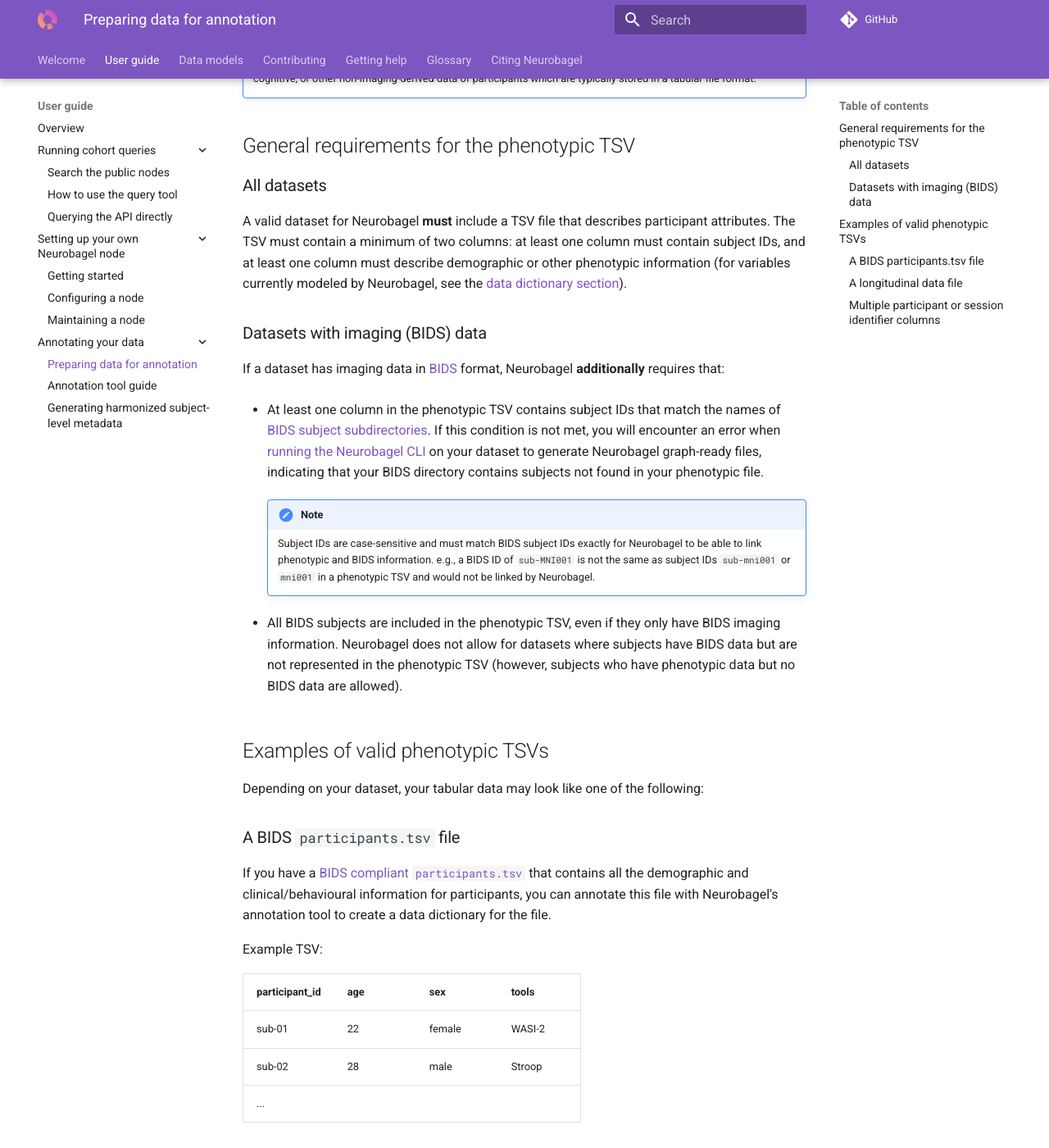
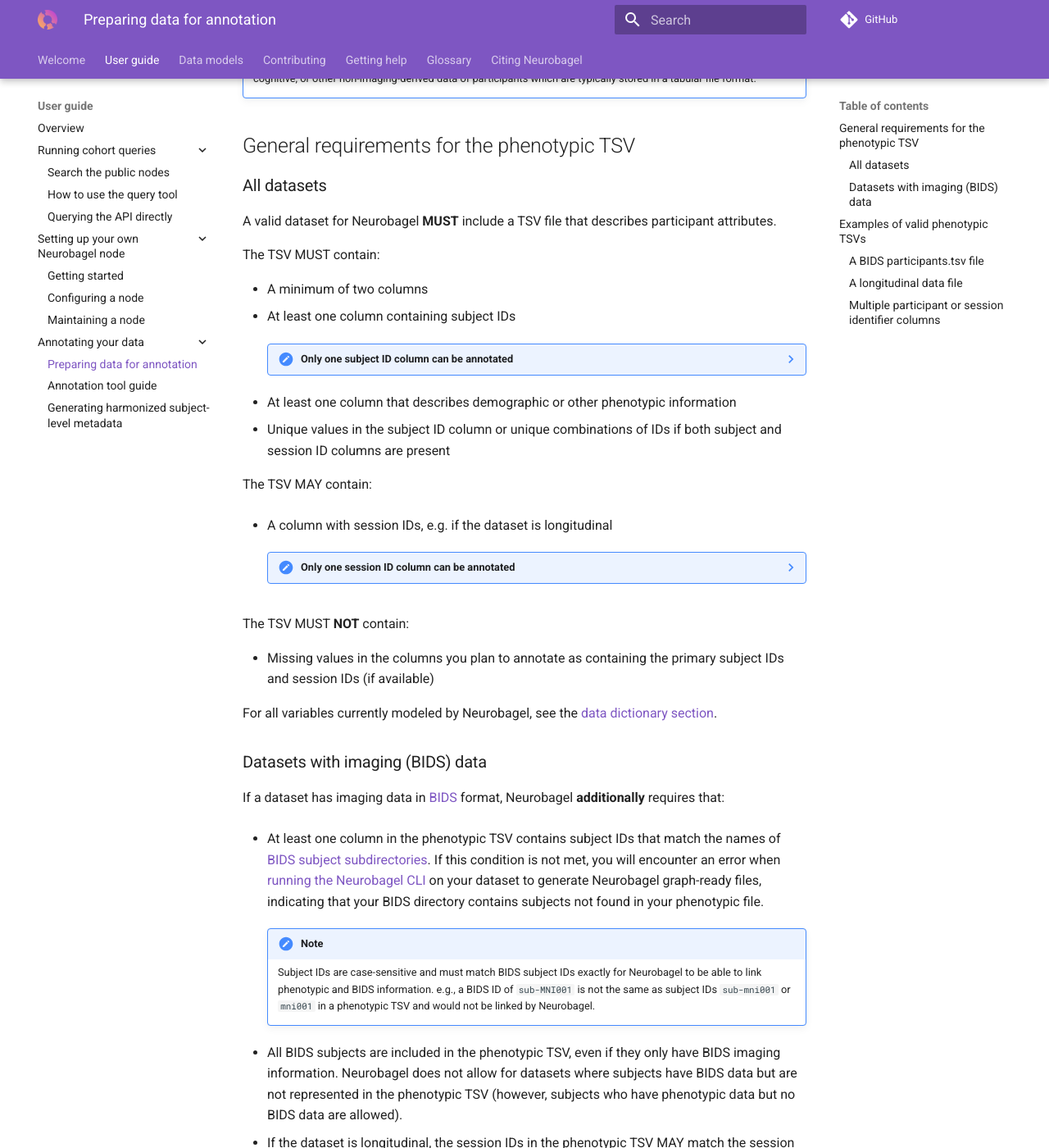
Before and after one commit to neurobagel/develop, an MkDocs documentation site: the page built from docs/docs/data_prep.md, in a window 1280 px wide and 1400 px high, scrolled down 428 px. Shown: the whole window at 82% size. Built offline with MkDocs 1.6.1 and Material for MkDocs 9.7.7, drawn with Linux system fonts in a browser that asks for light colours; comment, search, counter and statistics services are not loaded; some of the changed text lies outside the part shown.

Commit message:
[ENH] Clearer DOCs for session and participant IDs (neurobagel/documentation#226)
* [ENH] Use MUST keyword

Also some overlength line breaks

* [ENH] Clarify required columns

* [ENH] Clarify requirements for session IDs

- Also include a clarification in the section
  on multiple participants or sessions

* [ENH] Clarify restrictions on annotation

* [REF] Changes from PR review

Co-authored-by: Alyssa Dai <alyssa.ydai@gmail.com>

---------

Co-authored-by: Alyssa Dai <alyssa.ydai@gmail.com>

```diff
--- a/docs/docs/data_prep.md
+++ b/docs/docs/data_prep.md
@@ -17,18 +17,44 @@
 
 ### All datasets
 
-A valid dataset for Neurobagel **must** include a TSV file that describes participant attributes.
-The TSV must contain a minimum of two columns: at least one column must contain subject IDs,
-and at least one column must describe demographic or other phenotypic information
-(for variables currently modeled by Neurobagel, see the [data dictionary section](dictionaries.md)).
+A valid dataset for Neurobagel **MUST** include a TSV file that describes participant attributes.
+
+The TSV MUST contain:
+
+- A minimum of two columns
+- At least one column containing subject IDs
+
+    ??? note "Only one subject ID column can be annotated"
+        Neurobagel currently does not support annotating multiple subject ID columns
+        so you must choose one as the primary ID during annotation
+
+- At least one column that describes demographic or other phenotypic information
+- Unique values in the subject ID column or unique combinations of IDs if both subject and session ID columns are present
+
+The TSV MAY contain:
+
+- A column with session IDs, e.g. if the dataset is longitudinal
+
+    ??? note "Only one session ID column can be annotated"
+        Neurobagel currently does not support annotating multiple session ID columns
+        so you must choose one as the primary ID during annotation
+
+The TSV MUST **NOT** contain:
+
+- Missing values in the columns you plan to annotate as containing the primary subject IDs and session IDs (if available)
+
+For all variables currently modeled by Neurobagel, see the [data dictionary section](dictionaries.md).
 
 ### Datasets with imaging (BIDS) data
 
 If a dataset has imaging data in [BIDS](https://bids-specification.readthedocs.io/en/stable/) format,
 Neurobagel **additionally** requires that:
 
-- At least one column in the phenotypic TSV contains subject IDs that match the names of [BIDS subject subdirectories](https://bids-specification.readthedocs.io/en/stable/02-common-principles.html#filesystem-structure).
-If this condition is not met, you will encounter an error when [running the Neurobagel CLI](cli.md) on your dataset to generate Neurobagel graph-ready files, indicating that your BIDS directory contains subjects not found in your phenotypic file.
+- At least one column in the phenotypic TSV contains subject IDs that
+  match the names of [BIDS subject subdirectories](https://bids-specification.readthedocs.io/en/stable/02-common-principles.html#filesystem-structure).
+  If this condition is not met, you will encounter an error
+  when [running the Neurobagel CLI](cli.md) on your dataset to generate Neurobagel graph-ready files,
+  indicating that your BIDS directory contains subjects not found in your phenotypic file.
 
     !!! note
         Subject IDs are case-sensitive and must match BIDS subject IDs exactly
@@ -39,7 +65,10 @@
 - All BIDS subjects are included in the phenotypic TSV,
   even if they only have BIDS imaging information.
   Neurobagel does not allow for datasets where subjects have BIDS
-  data but are not represented in the phenotypic TSV (however, subjects who have phenotypic data but no BIDS data are allowed).
+  data but are not represented in the phenotypic TSV
+  (however, subjects who have phenotypic data but no BIDS data are allowed).
+- If the dataset is longitudinal, the session IDs in the phenotypic TSV
+  MAY match the session IDs in the BIDS dataset, but don't have to.
 
 ## Examples of valid phenotypic TSVs
 
@@ -83,6 +112,7 @@
     (see also the BIDS specification section on [Longitudinal and multi-site studies](https://bids-specification.readthedocs.io/en/stable/06-longitudinal-and-multi-site-studies.html#longitudinal-and-multi-site-studies)).
 
 ### Multiple participant or session identifier columns
+
 In some cases, there may be a need for more than one set of IDs
 for participants and/or sessions.
 
@@ -92,6 +122,12 @@
 In this case, both types of participant IDs should be recorded in the tabular file.
 
 The only requirement is that **the combination of all ID values for a row is unique**.
+
+!!! Warning "Neurobagel currently supports only one subject ID and one session ID"
+
+    Neurobagel currently does not support annotating multiple subject or session ID columns in the same TSV file.
+    If you have multiple subject or session IDs, you must choose one to use as the primary ID.
+    Additional subject/session ID columns can still be included in the TSV but will be ignored by Neurobagel.
 
 Example **invalid** TSV:
 
```
